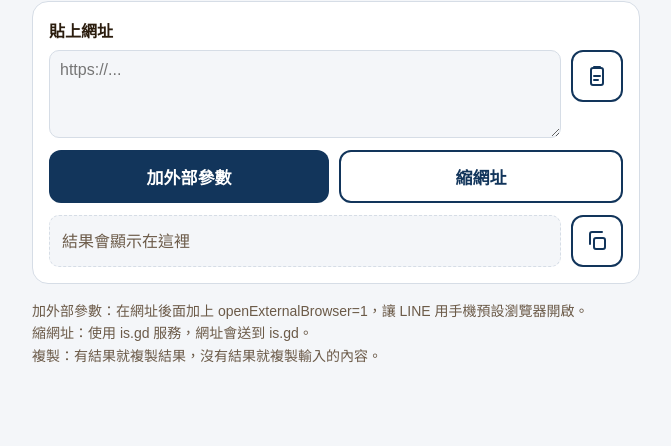
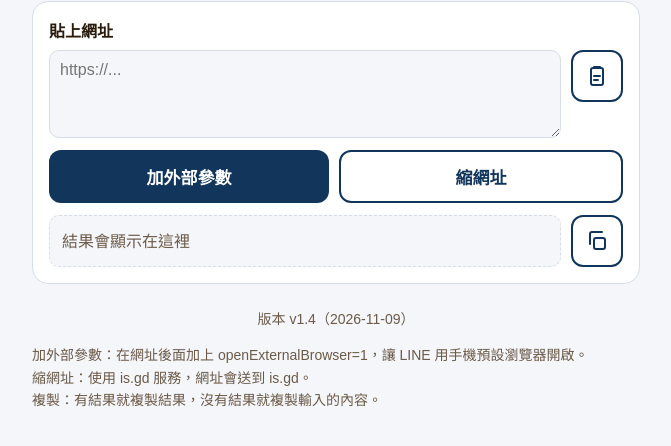
Before and after one commit to Marekshen/linetools, a plain HTML site: page index.html in a window 1280 px wide. Shown: the part 80-526 px from the top of the page, without its empty margins (304-975 px from the left). Drawn offline with Linux system fonts and the light colour scheme.

Commit message:
小工具庫: show version v1.4
Co-Authored-By: Claude Haiku 5.5 <noreply@anthropic.com>

```diff
--- a/index.html
+++ b/index.html
@@ -54,6 +54,7 @@
     <p id="fallback" class="note" style="display:none"></p>
   </div>
 
+  <p class="note" style="text-align:center;margin-top:24px">版本 v1.4（2026-11-09）</p>
   <p class="note">加外部參數：在網址後面加上 openExternalBrowser=1，讓 LINE 用手機預設瀏覽器開啟。<br>縮網址：使用 is.gd 服務，網址會送到 is.gd。<br>複製：有結果就複製結果，沒有結果就複製輸入的內容。</p>
 </main>
 
```
